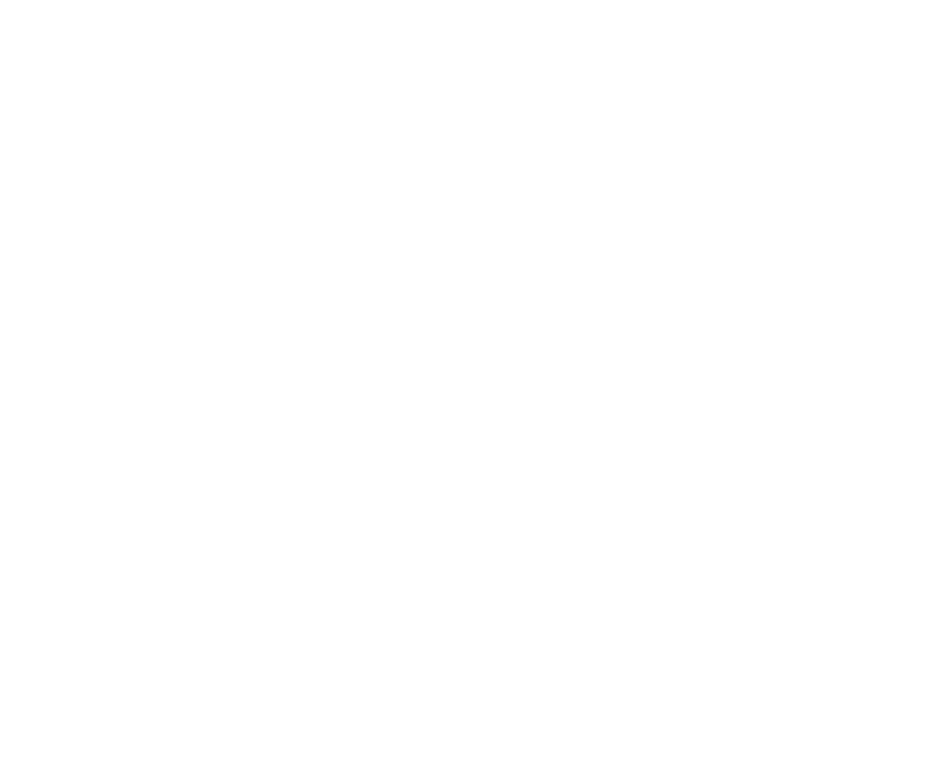
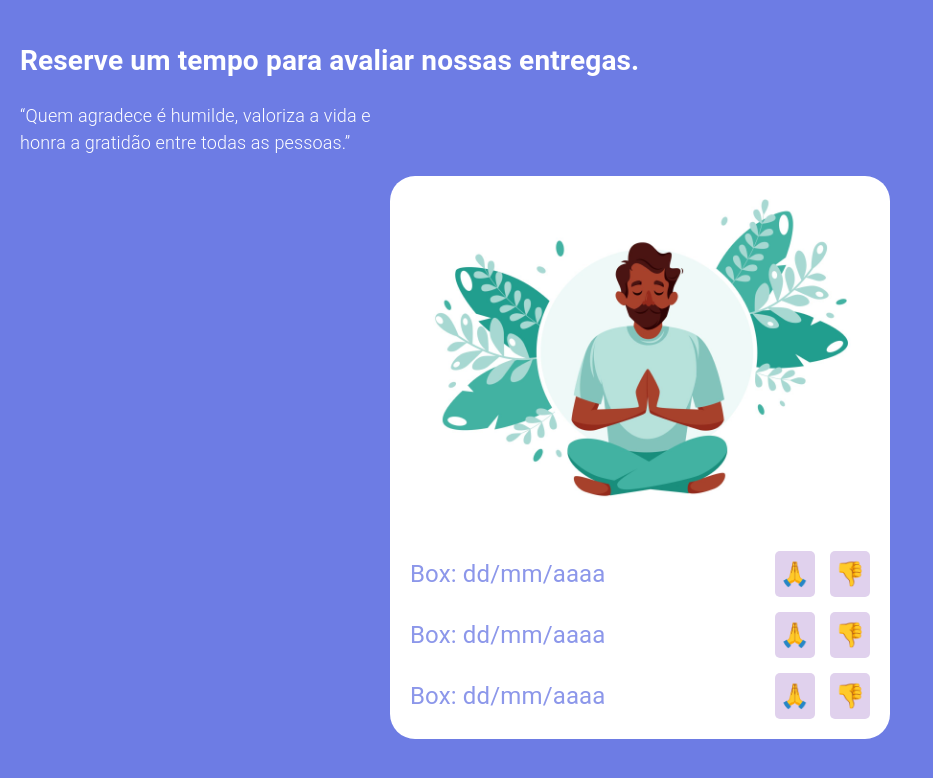
Before and after one commit to cybalencar96/gratibox-front, a JavaScript app: page /avaliation in a window 1280 px wide. Before the commit this address had no page. Shown: the top 778 px of the page, without its empty margins (0-933 px from the left). Built offline with nearby package versions, Linux system fonts and the light colour scheme.

Commit message:
add avaliaton layout and bad avaliation layout

```diff
--- a/src/App.js
+++ b/src/App.js
@@ -1,4 +1,5 @@
 import { BrowserRouter, Routes, Route } from 'react-router-dom';
+import Avaliation from './components/pages/Avaliation/Avaliation';
 import Home from './components/pages/Home/Home';
 import Login from './components/pages/Login/Login';
 import Plans from './components/pages/Plans/Plans';
@@ -14,6 +15,7 @@
         <Route path="/signup" element={<Signup />} />
         <Route path="/plans" element={<Plans />} />
         <Route path="/signature" element={<Signature />} />
+        <Route path="/avaliation" element={<Avaliation />} />
       </Routes>
     </BrowserRouter>
   );
--- /dev/null
+++ b/src/components/pages/Avaliation/Avaliation.js
@@ -0,0 +1,91 @@
+import Title from "../../shared/Title";
+import {
+  AvaliationContainer,
+  AvalSection,
+  BadAvaliationContainer,
+} from "./AvaliationStyles";
+import { Checkbox, FormControlLabel, TextField } from "@material-ui/core";
+import MyButton from "../../shared/MyButton";
+
+export default function Avaliation() {
+  return (
+    <AvaliationContainer>
+      <section className="header-section">
+        <Title>Reserve um tempo para avaliar nossas entregas.</Title>
+        <p>
+          “Quem agradece é humilde, valoriza a vida e honra a gratidão entre
+          todas as pessoas.”
+        </p>
+      </section>
+
+      <AvalSection>
+        <img src="/img/image01.jpg" alt="men meditating" />
+        <section className="boxes-aval">
+          <BoxAval />
+          <BoxAval />
+          <BoxAval />
+        </section>
+      </AvalSection>
+      <BadAvaliation />
+    </AvaliationContainer>
+  );
+}
+
+function BoxAval() {
+  return (
+    <div className="box-aval">
+      <span>Box: dd/mm/aaaa</span>
+      <div className="aval-types">
+        <div>🙏</div>
+        <div>👎</div>
+      </div>
+    </div>
+  );
+}
+
+function BadAvaliation() {
+  return (
+    <BadAvaliationContainer>
+      <section className="header-section">
+        <Title>Parece que houve um problema com a sua entrega</Title>
+        <p>“Nem sempre acertamos, por isso a sua avaliação é essencial.”</p>
+      </section>
+
+      <AvalSection>
+        <img src="/img/image01.jpg" alt="men meditating" />
+        <section className="boxes-bad-aval">
+          <div>Box: dd/mm/aaaa</div>
+          <div>Box: dd/mm/aaaa</div>
+        </section>
+        <section className="check-container">
+          <FormControlLabel
+            variant="gratibox"
+            control={<Checkbox />}
+            label="Entrega atrasada"
+          />
+          <FormControlLabel
+            variant="gratibox"
+            control={<Checkbox />}
+            label="Não gostei do que recebi"
+          />
+        </section>
+
+        <TextField
+          id="standard-multiline-static"
+          label="Comentários"
+          multiline
+          rows={4}
+          variant="filled"
+          fullWidth
+          sx={{ backgroundColor: "#E0D1ED" }}
+        />
+      </AvalSection>
+
+      <div className="button-container">
+        <MyButton disableElevation variant="contained">
+          Avaliar
+        </MyButton>
+      </div>
+    </BadAvaliationContainer>
+  );
+}
--- /dev/null
+++ b/src/components/pages/Avaliation/AvaliationStyles.js
@@ -0,0 +1,97 @@
+import styled from "styled-components";
+
+const AvaliationContainer = styled.main`
+  background-color: #6d7ce4;
+
+  display: flex;
+  flex-direction: column;
+  align-items: center;
+
+  width: 100vw;
+  height: 100vh;
+  overflow: scroll;
+  padding: 40px 20px 20px 20px;
+
+  & .header-section {
+    width: 100%;
+  }
+
+  & .header-section p {
+    font-weight: 300;
+    font-size: 18px;
+    margin: 20px 0;
+    max-width: 400px;
+    color: white;
+  }
+`;
+
+const AvalSection = styled.section`
+  width: 100%;
+  border-radius: 25px;
+  background-color: white;
+  padding: 0 20px 20px 20px;
+  max-width: 500px;
+
+  & img {
+    width: 100%;
+    border-top-left-radius: 25px;
+    border-top-right-radius: 25px;
+  }
+
+  & .boxes-aval {
+    display: flex;
+    flex-direction: column;
+    gap: 15px;
+  }
+
+  & .box-aval {
+    display: flex;
+    justify-content: space-between;
+    align-items: center;
+    color: #8c97ea;
+    font-size: 24px;
+  }
+
+  & .aval-types {
+    display: flex;
+    gap: 15px;
+  }
+
+  & .aval-types div {
+    display: flex;
+    justify-content: center;
+    align-items: center;
+    background-color: #e0d1ed;
+    border-radius: 5px;
+    padding: 5px;
+  }
+`;
+
+const BadAvaliationContainer = styled.section`
+  margin-top: 80px;
+
+  & .boxes-bad-aval {
+    width: 100%;
+    display: flex;
+    flex-direction: column;
+    align-items: center;
+    gap: 10px;
+    color: #8c97ea;
+    font-size: 24px;
+  }
+
+  & .check-container {
+    display: flex;
+    justify-content: space-evenly;
+    margin: 10px 0;
+  }
+
+  & .button-container {
+    width: 100%;
+    display: flex;
+    justify-content: center;
+    margin: 10px 0;
+  }
+`;
+
+export { AvaliationContainer, AvalSection, BadAvaliationContainer };
--- a/src/components/pages/Signup/Signup.js
+++ b/src/components/pages/Signup/Signup.js
@@ -1,7 +1,7 @@
-import Title from '../../shared/Title';
-import { SignupContainer } from './SignupStyles';
-import MyInput from '../../shared/MyInput';
-import MyButton from '../../shared/MyButton';
+import Title from "../../shared/Title";
+import { SignupContainer } from "./SignupStyles";
+import MyInput from "../../shared/MyInput";
+import MyButton from "../../shared/MyButton";
 
 export default function Signup() {
   return (
@@ -17,11 +17,11 @@
         <MyButton
           disableElevation
           variant="contained"
-          sx={{ height: '60px', fontSize: '22px', fontWeight: 'bold' }}
+          sx={{ height: "60px", fontSize: "22px", fontWeight: "bold" }}
         >
-          Signup
+          Cadastrar
         </MyButton>
-        <MyButton sx={{ color: 'white', fontWeight: 'bold' }}>
+        <MyButton sx={{ color: "white", fontWeight: "bold" }}>
           Já sou grato
         </MyButton>
       </section>
--- a/src/theme.js
+++ b/src/theme.js
@@ -1,16 +1,28 @@
-import { createTheme } from '@material-ui/core';
+import { createTheme } from "@material-ui/core";
 
 const theme = createTheme({
   palette: {
     primary: {
-      dark: '#6d7ce4', // background
-      main: '#8C97EA', // button
-      light: '#e0d1ed', // input pink
-      contrastText: '#fff',
+      dark: "#6d7ce4", // background
+      main: "#8C97EA", // button
+      light: "#e0d1ed", // input pink
+      contrastText: "#fff",
     },
     secondary: {
-      main: '#e63c80', // redish infos
-      contrastText: '#e5cdb3',
+      main: "#e63c80", // redish infos
+      contrastText: "#e5cdb3",
+    },
+  },
+  components: {
+    MuiFormControlLabel: {
+      variants: [
+        {
+          props: { variant: "gratibox" },
+          style: {
+            color: "#4D65A8",
+          },
+        },
+      ],
     },
   },
 });
```
Also changed, not shown: package.json (+1 -13 lines), src/components/pages/Login/Login.js (+6 -6 lines), .eslintrc.json (deleted), 2 other files (tests, documents, lock files or other folders).
